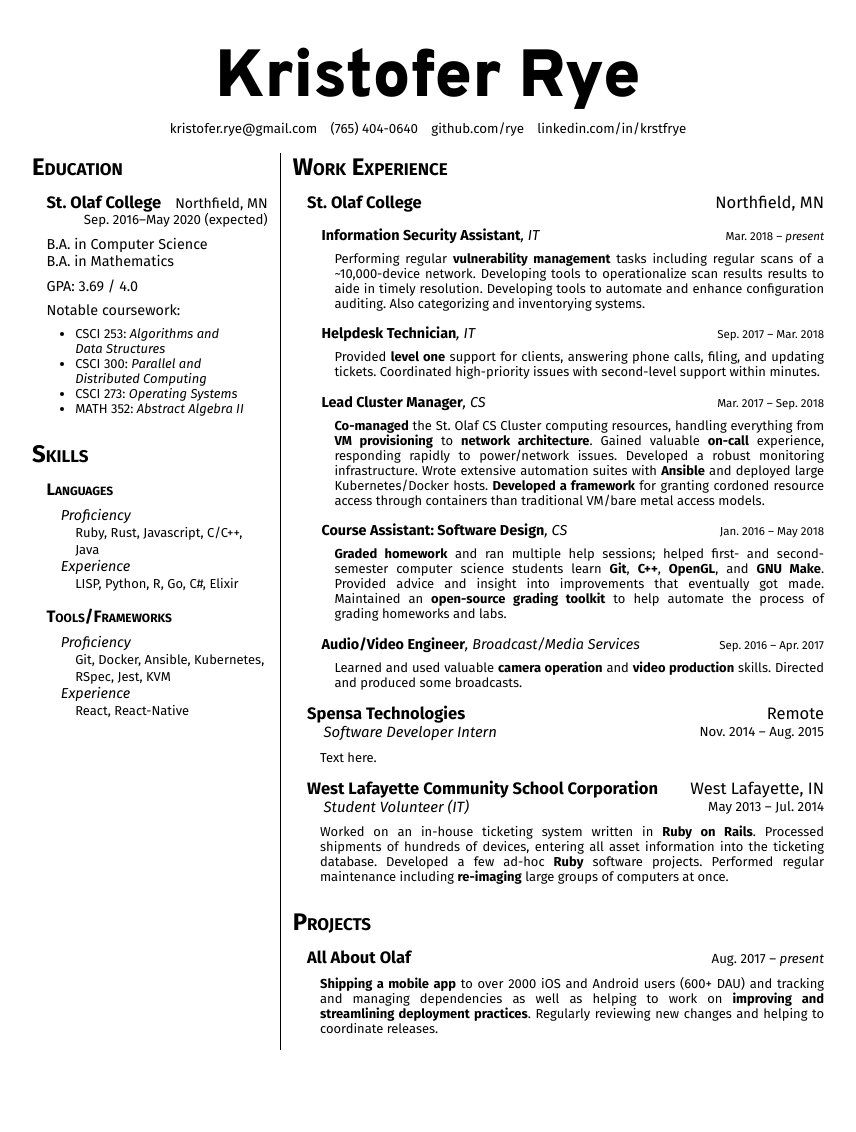
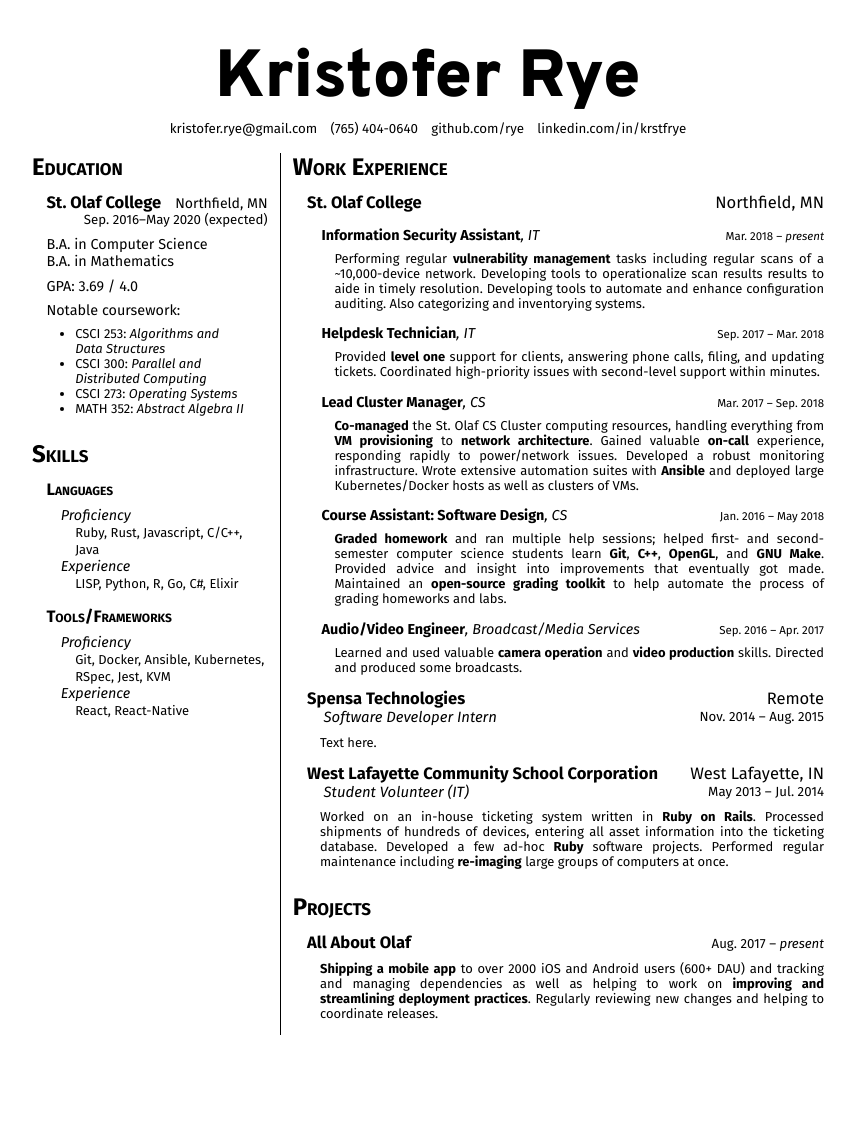
Before and after one commit to rye/krye.io, a Jekyll site: the page built from resume.html, in a window 1280 px wide. Shown: the whole page, without its empty margins (212-1068 px from the left). Built offline with Jekyll 4.4.1, drawn with Linux system fonts in a browser that asks for light colours.

Commit message:
resume: Update cluster management description
Signed-off-by: Kristofer Rye <kristofer.rye@gmail.com>

```diff
--- a/resume.html
+++ b/resume.html
@@ -180,8 +180,7 @@ title: 'Resume | Kristofer Rye'
 					<strong>Co-managed</strong> the St. Olaf CS Cluster computing resources, handling everything from <strong>VM provisioning</strong> to <strong>network architecture</strong>.
 					Gained valuable <strong>on-call</strong> experience, responding rapidly to power/network issues.
 					Developed a robust monitoring infrastructure.
-					Wrote extensive automation suites with <strong>Ansible</strong> and deployed large Kubernetes/Docker hosts.
-					<strong>Developed a framework</strong> for granting cordoned resource access through containers than traditional VM/bare metal access models.
+					Wrote extensive automation suites with <strong>Ansible</strong> and deployed large Kubernetes/Docker hosts as well as clusters of VMs.
 				</main>
 			</section>
 
```
